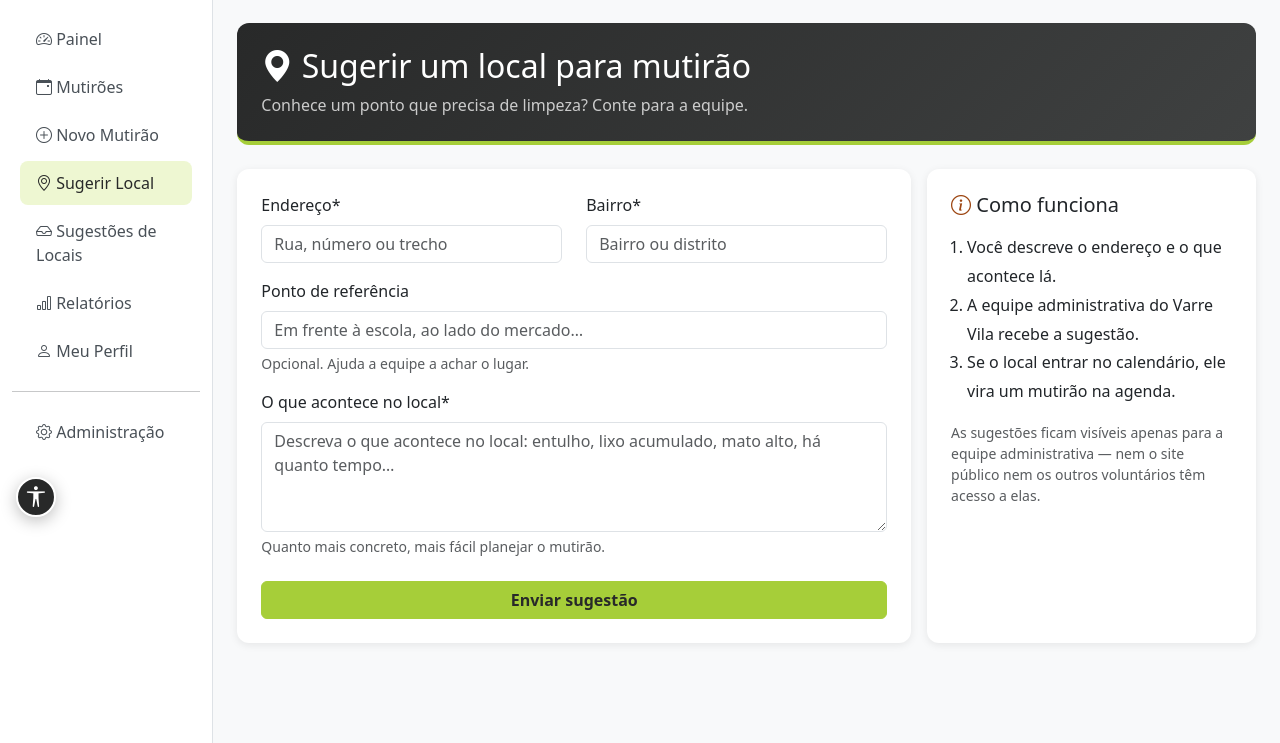
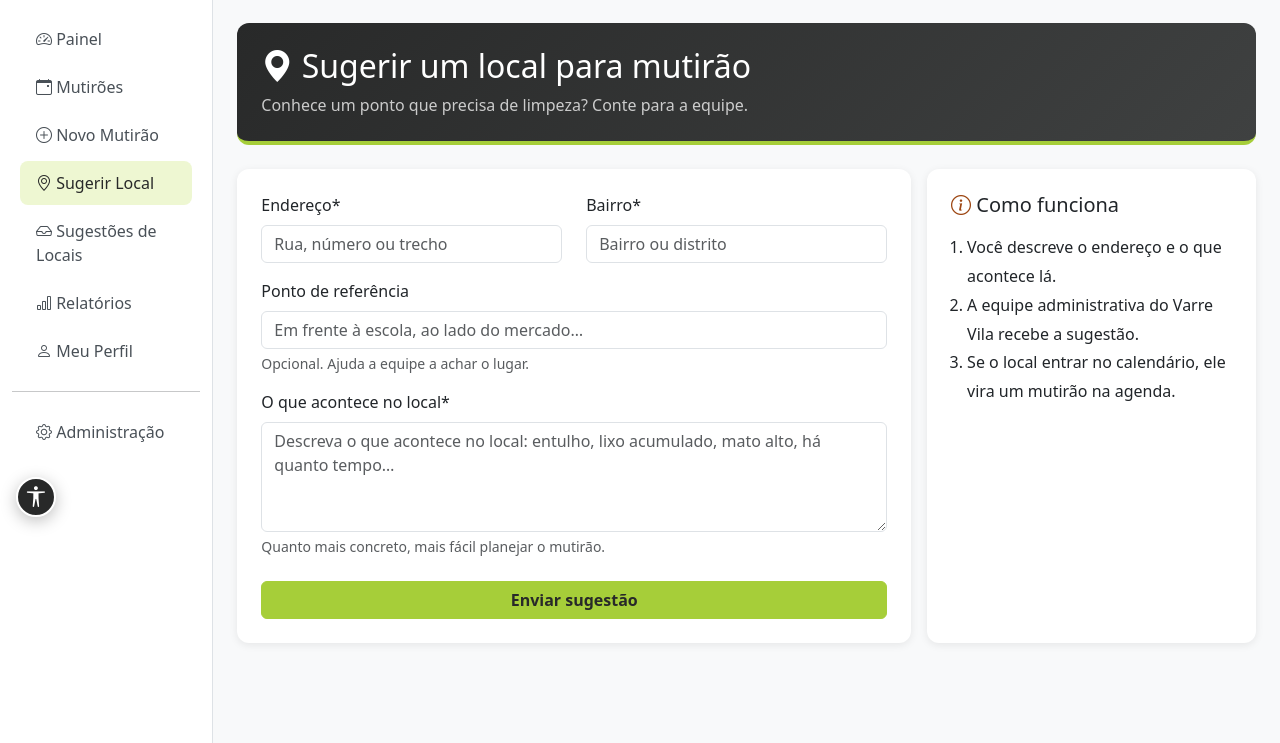
Before and after one commit to flavioalsoares/VarreVilaUNIVESP, a Django app: page /events/sugerir-local/ in a window 1280 px wide. Shown: the part 267-1010 px from the top of the page. Run offline with Django 4.2, Linux system fonts and the light colour scheme; the visitor is signed in with stand-in values (Sample User, id 1); parts of the project's set-up code (start-up, migrations or seed data) failed here and were passed over; some libraries are stand-ins or nearby versions.

Commit message:
chore(ui): tira o aviso de visibilidade da tela de sugerir local (#36)
O quadro "Como funciona" já diz que a sugestão vai para a equipe
administrativa; repetir que ela não aparece para mais ninguém é explicar ao
usuário uma regra interna que ele não precisa conhecer para usar a tela.

Co-authored-by: Equipe Projeto Integrador <projeto@univesp.br>
Co-authored-by: Claude Opus 5 <noreply@anthropic.com>

```diff
--- a/templates/events/sugerir_local.html
+++ b/templates/events/sugerir_local.html
@@ -19,15 +19,11 @@
     <div class="col-lg-4">
         <div class="card p-4 h-100">
             <h5 class="mb-3"><i class="bi bi-info-circle text-success"></i> Como funciona</h5>
-            <ol class="ps-3 mb-3" style="line-height:1.8">
+            <ol class="ps-3 mb-0" style="line-height:1.8">
                 <li>Você descreve o endereço e o que acontece lá.</li>
                 <li>A equipe administrativa do {{ INST_NOME }} recebe a sugestão.</li>
                 <li>Se o local entrar no calendário, ele vira um mutirão na agenda.</li>
             </ol>
-            <p class="text-muted small mb-0">
-                As sugestões ficam visíveis apenas para a equipe administrativa &mdash;
-                nem o site público nem os outros voluntários têm acesso a elas.
-            </p>
         </div>
     </div>
 </div>
```
